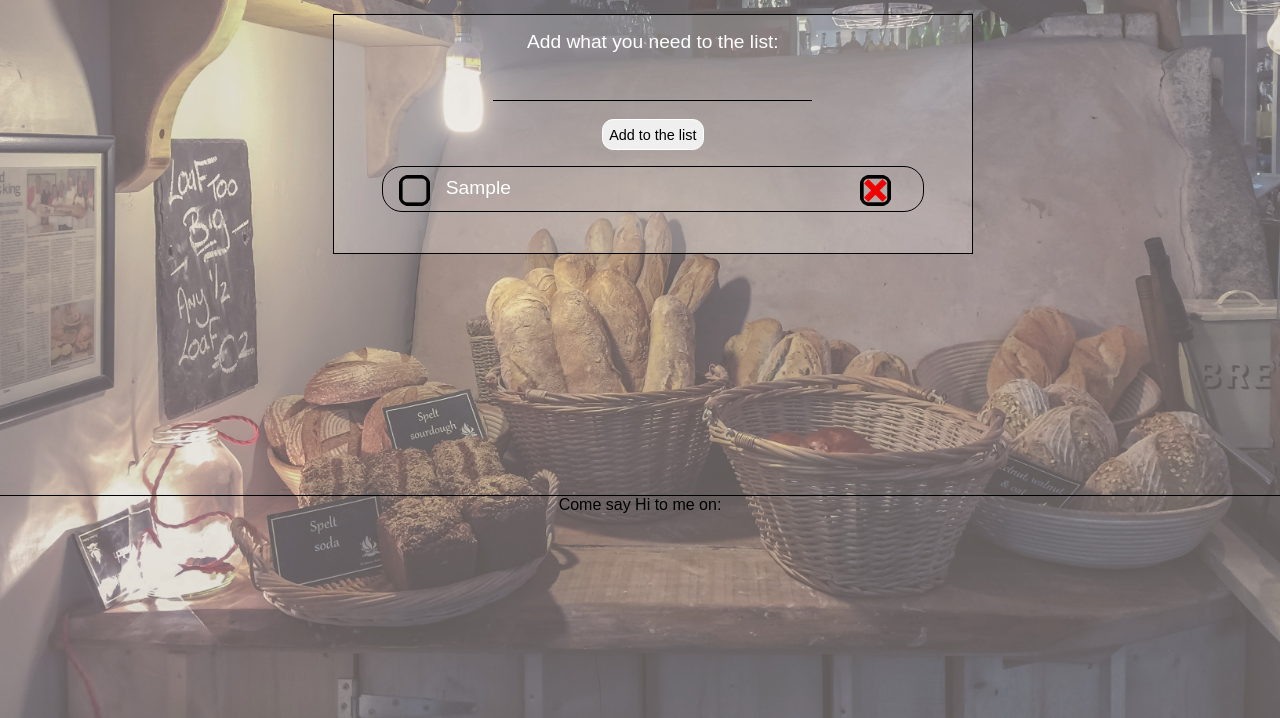
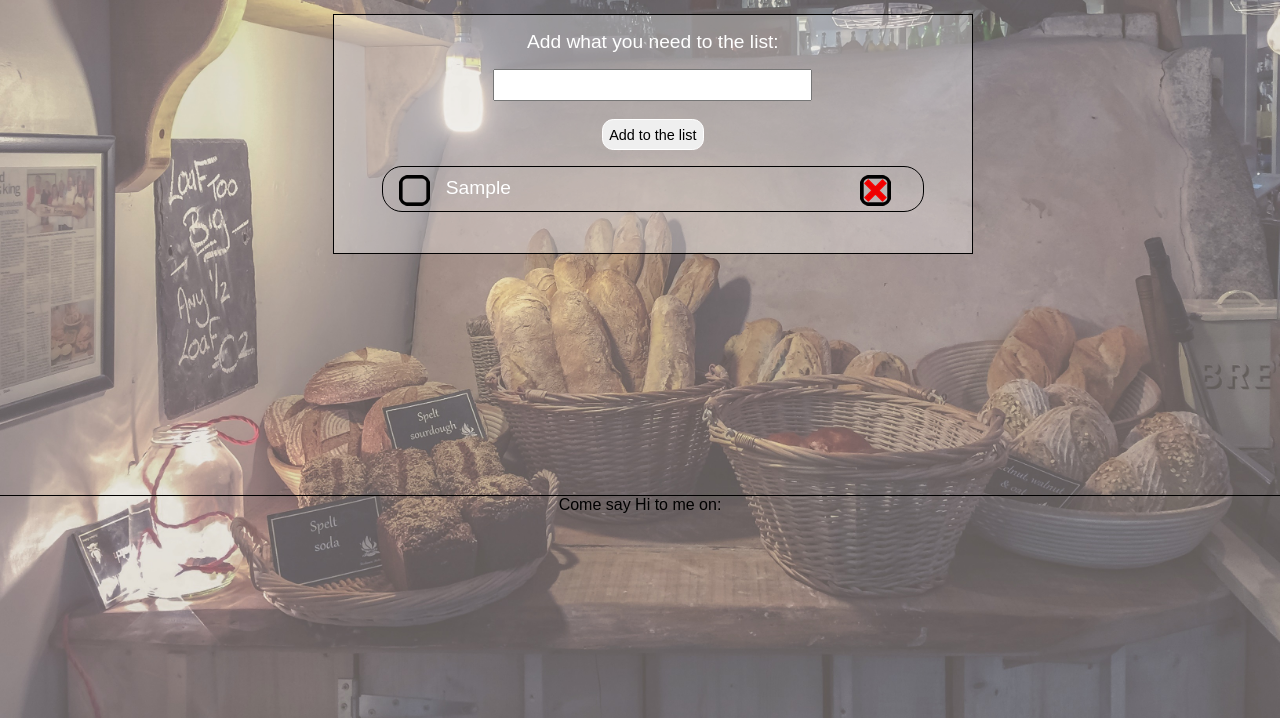
Before and after one commit to Phlegz/Shopping-List-App, a plain HTML site: page index.html in a window 1280 px wide. Both pictures are taken after typing "Sample" into the empty fields and a click on the button "Add to the list". Shown: the part 82-800 px from the top of the page. Drawn offline with nearby package versions, Linux system fonts and the light colour scheme.

Commit message:
new app.js

```diff
--- a/css/style.css
+++ b/css/style.css
@@ -45,7 +45,6 @@ body {
 }
 
 .main{
-	background: rgba(255,255,255,.2);
 	position:absolute;
 	width:50%;
 	left:26%;
@@ -53,6 +52,7 @@ body {
 	min-height:15rem;
 	border:solid black 1px;
 	text-align: center;
+	background: rgba(255,255,255,.3);
 	}
 
 .main p {
@@ -138,10 +138,3 @@ cursor: pointer;
 .footer p{
 	font-weight: 100;
 }
-
-#input{
-background: transparent;
-border:none;
-border-bottom: 1px solid black;}
-
-<input autofocus></input>
--- a/js/app.js
+++ b/js/app.js
@@ -3,12 +3,19 @@ $(document).ready(function(){
 	$("#button").click(function(){
 		var item=$('#input').val();
 		//$('<li>').text(item).appendTo('.items');
-		$('.items').append('<li><div class="unchecked"></div>' + "<span>"+$('#input').val()+ "</span>" + '<div class="delete"></div></li>');
+		var $listItem = $('<li><div class="unchecked"></div>' + "<span>"+$('#input').val()+ "</span>" + '<div class="delete"></div></li>');
+		$listItem.click(function(){
+			//$(this).toggleClass("checked-box")
+	        // $(".unchecked").toggleClass("checked");
+	        $(this).find('div:first-child').toggleClass("checked");
+		});
+
+		$('.items').append($listItem);
 		$('#input').val("");
 	});
 
-	$("ul:first").click(function(){
-		//$(this).toggleClass("checked-box")
-        $(".unchecked").toggleClass("checked");
-	});
+	// $("ul:first").click(function(){
+	// 	//$(this).toggleClass("checked-box")
+ //        $(".unchecked").toggleClass("checked");
+	// });
 });
```
